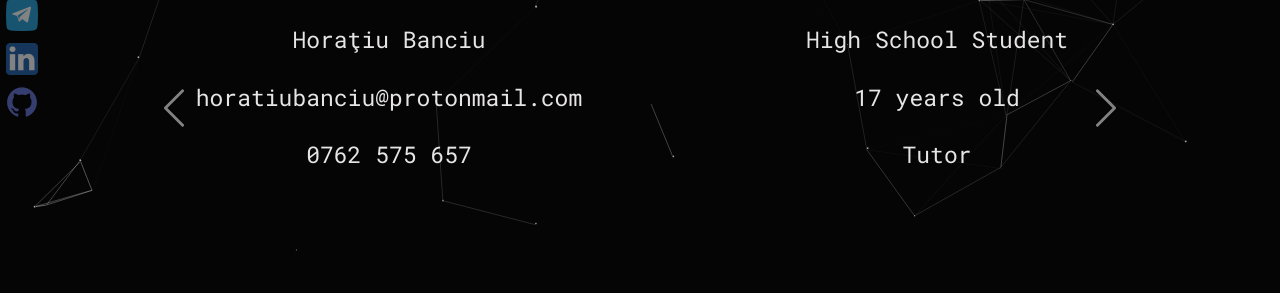
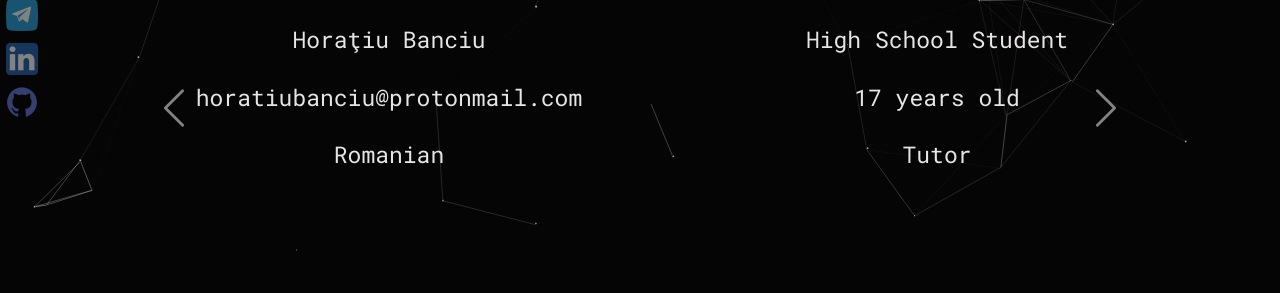
Before and after one commit to H0R4T1U/Nebula, a Django app: page / in a window 1280 px wide. Shown: the part 507-800 px from the top of the page. Run offline with Django 3.2, Linux system fonts and the light colour scheme; data that the repository does not hold is empty; parts of the project's set-up code (start-up, migrations or seed data) failed here and were passed over; some libraries are stand-ins or nearby versions.

Commit message:
Update index.html

```diff
--- a/Nebula/templates/Nebula/index.html
+++ b/Nebula/templates/Nebula/index.html
@@ -15,7 +15,7 @@
                             <div class="col-md-6" style="text-align: center;">
                                 <p>Horaţiu&nbsp;Banciu</p>
                                 <p>horatiubanciu@protonmail.com</p>
-                                <p>0762&nbsp;575&nbsp;657</p>
+                                <p>Romanian</p>
                             </div>
                             <div class="col-md-6" style="text-align: center;">
                                 <p>High&nbsp;School&nbsp;Student</p>
```
